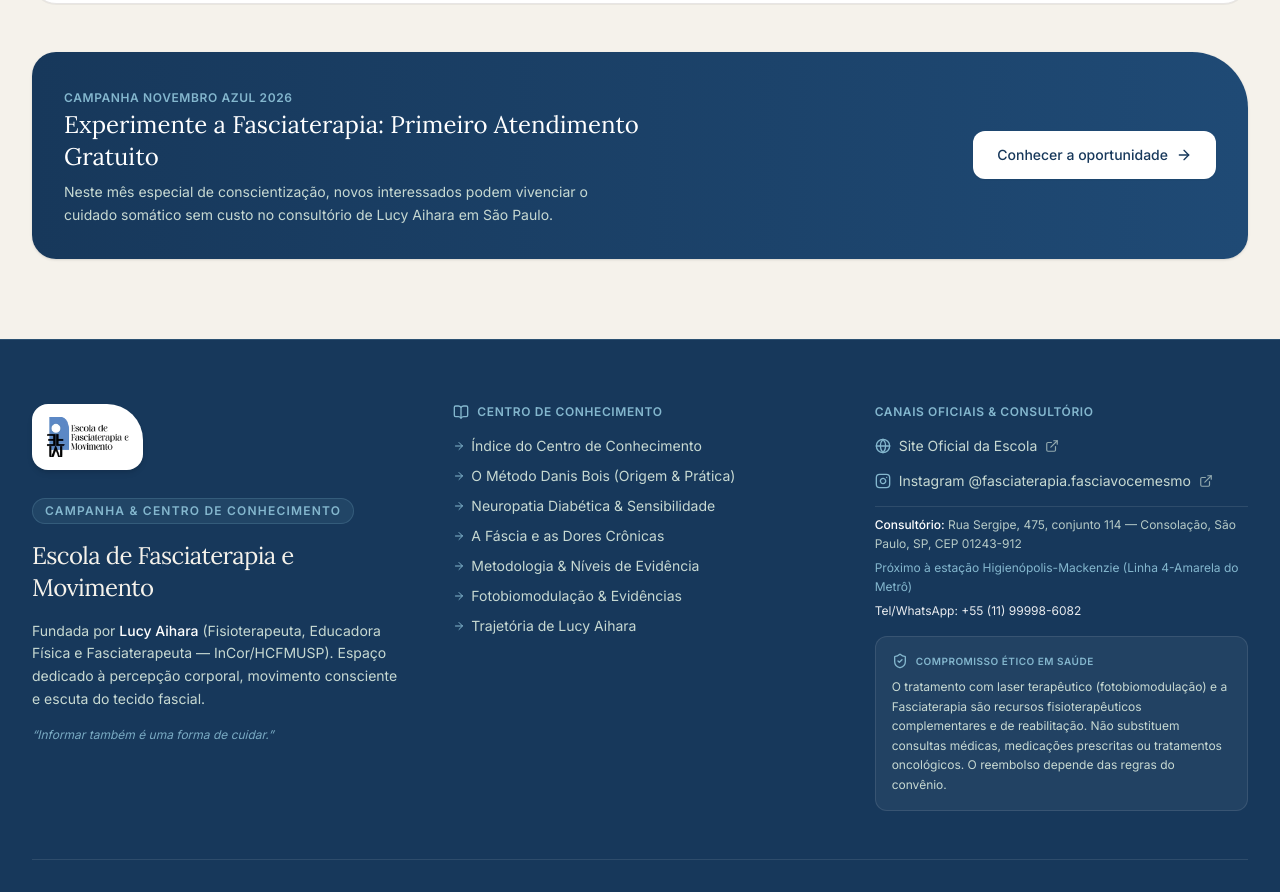
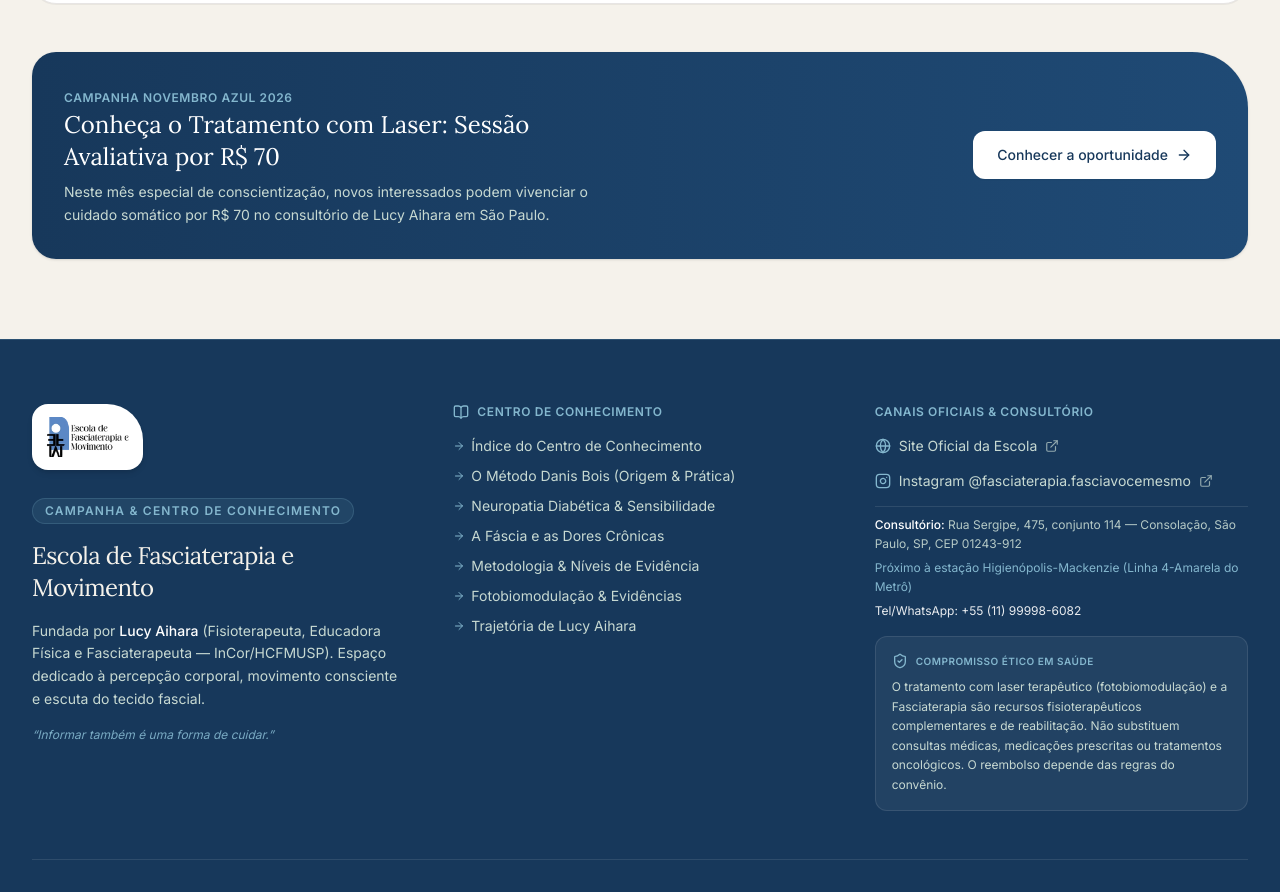
Before and after one commit to mslol21/projeto-lucy, a Next.js app: page /conhecimento in a window 1280 px wide. Shown: the part 2483-3375 px from the top of the page. Built offline with nearby package versions, Linux system fonts and the light colour scheme.

Commit message:
Remove oferta gratuita descontinuada em páginas internas

```diff
--- a/src/app/conhecimento/page.tsx
+++ b/src/app/conhecimento/page.tsx
@@ -205,10 +205,10 @@ export default function KnowledgeHubPage() {
                 Campanha Novembro Azul 2026
               </span>
               <h3 className="font-serif text-2xl text-white">
-                Experimente a Fasciaterapia: Primeiro Atendimento Gratuito
+                Conheça o Tratamento com Laser: Sessão Avaliativa por R$ 70
               </h3>
               <p className="text-xs sm:text-sm text-[#C7D9D2] leading-relaxed">
-                Neste mês especial de conscientização, novos interessados podem vivenciar o cuidado somático sem custo no consultório de Lucy Aihara em São Paulo.
+                Neste mês especial de conscientização, novos interessados podem vivenciar o cuidado somático por R$ 70 no consultório de Lucy Aihara em São Paulo.
               </p>
             </div>
             <Link
```
